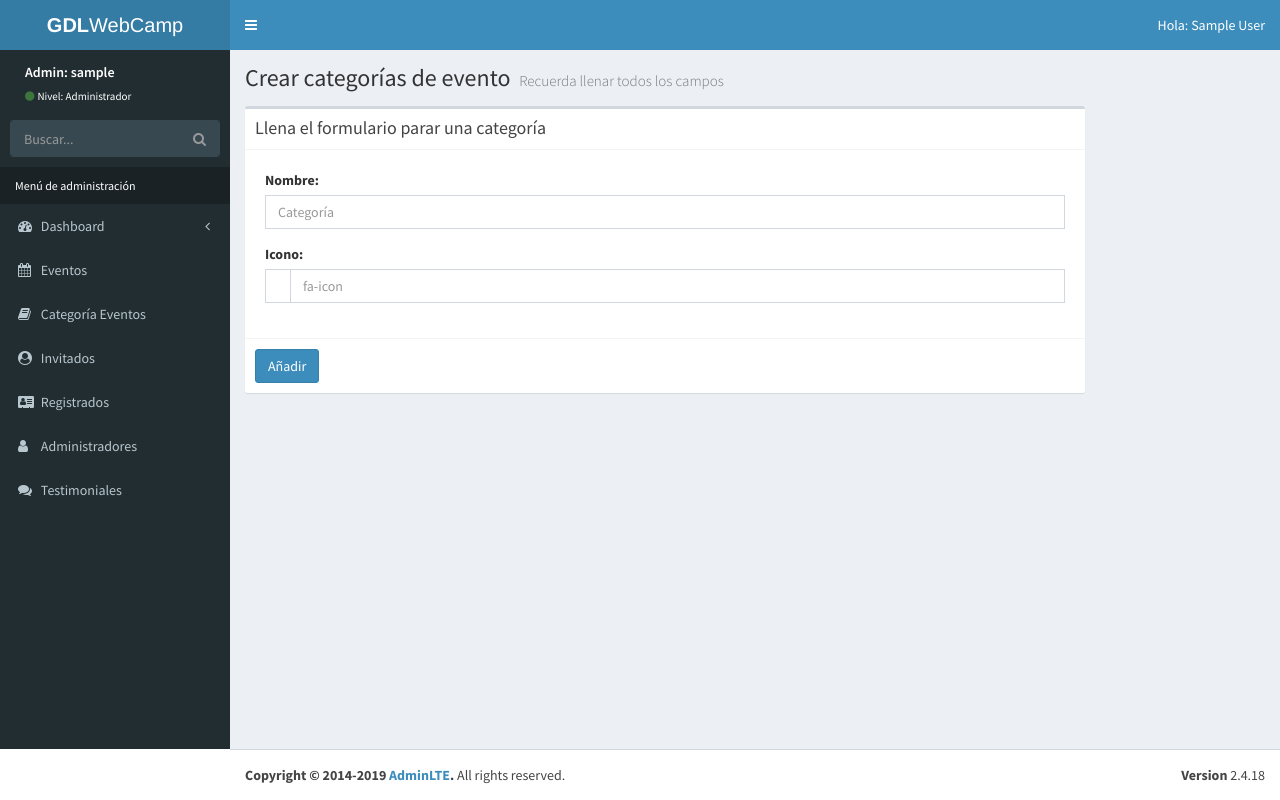
After one commit to skxnxr/gdlwebcamp-PHP-SQL, a PHP site: page /gdlwebcamp/admin/crear-invitado.php in a window 1280 px wide. The commit adds this page. Run offline with PHP 8.4, Linux system fonts and the light colour scheme; the visitor is signed in with stand-in values (Sample User, id 1).

Commit message:
Finalizado el video 466

```diff
--- /dev/null
+++ b/admin/crear-invitado.php
@@ -0,0 +1,76 @@
+<?php
+include_once 'funciones/sesiones.php';
+include_once 'funciones/funciones.php';
+include_once 'templates/header.php';
+include_once 'templates/barra.php';
+include_once 'templates/navegacion.php';
+
+?>
+
+  <!-- Content Wrapper. Contains page content -->
+  <div class="content-wrapper">
+
+    <!-- Content Header (Page header) -->
+    <section class="content-header">
+      <h1>
+        Crear categorías de evento
+        <small>Recuerda llenar todos los campos</small>
+      </h1>
+    </section>
+
+    <div class="row">
+      <div class="col-md-10">
+
+
+    <!-- Main content -->
+    <section class="content">
+
+      <!-- Default box -->
+      <div class="box">
+        <div class="box-header with-border">
+          <h3 class="box-title">Llena el formulario parar una categoría</h3>
+        </div>
+        <div class="box-body">
+            <!-- form start -->
+            <form role="form" name="guardar-registro" id="guardar-registro" method="post" action="modelo-categoria.php">
+              <div class="box-body">
+                <div class="form-group">
+                  <label for="usuario">Nombre:</label>
+                  <input type="text" class="form-control" id="nombre_categoria" name="nombre_categoria" placeholder="Categoría">
+                </div>
+                <div class="form-group">
+                  <label for="">Icono:</label>
+                    <div class="input-group">
+                        <div class="input-group-addon">
+                            <i class="fa fa-address-book"></i>
+                        </div>
+                        <input type="text" id="icono" name="icono" class="form-control pull-right" placeholder="fa-icon">
+                    </div>
+                </div>
+                </div>
+
+              </div>
+              <!-- /.box-body -->
+
+              <div class="box-footer">
+                <input type="hidden" name="registro" value="nuevo">
+                <button type="submit" class="btn btn-primary" id="crear_registro">Añadir</button>
+              </div>
+            </form>
+        </div>
+        <!-- /.box-body -->
+      </div>
+      <!-- /.box -->
+
+    </section>
+    <!-- /.content -->
+
+    </div>
+     </div>
+
+   </div>
+
+
+
+  <?php
+include_once 'templates/footer.php'; ?>
--- a/admin/templates/navegacion.php
+++ b/admin/templates/navegacion.php
@@ -73,8 +73,8 @@
             <span>Invitados</span>
           </a>
           <ul class="treeview-menu">
-            <li><a href="#"><i class="fa fa-list-ul"></i>Ver todos</a></li>
-            <li><a href="#"><i class="fa fa-plus-circle"></i> Agregar  </a></li>
+            <li><a href="lista-invitados.php"><i class="fa fa-list-ul"></i>Ver todos</a></li>
+            <li><a href="crear-invitado.php"><i class="fa fa-plus-circle"></i> Agregar  </a></li>
           </ul>
         </li>
 
```
Also changed, not shown: admin/lista-invitados.php (added, +95 -0 lines).
